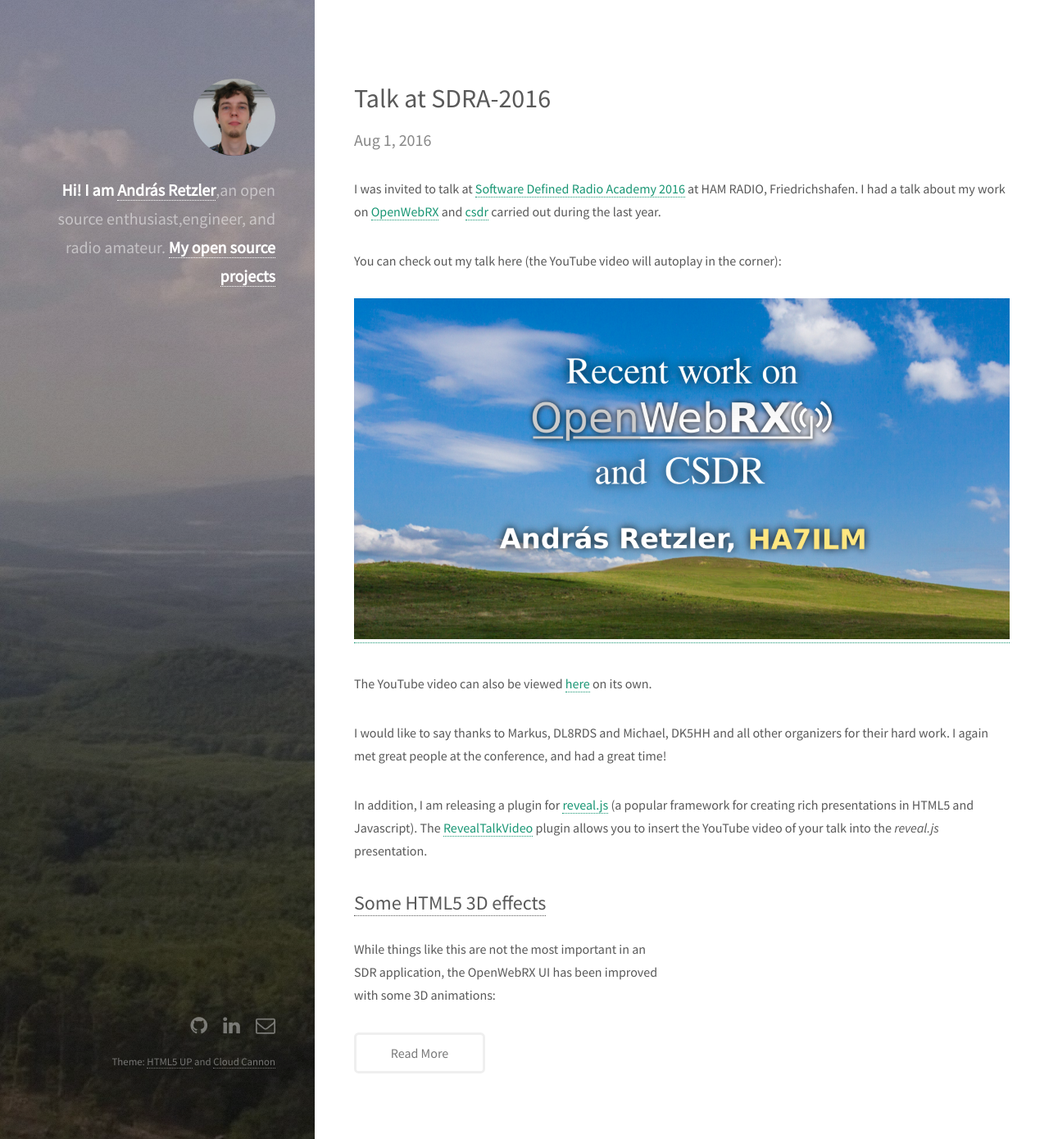
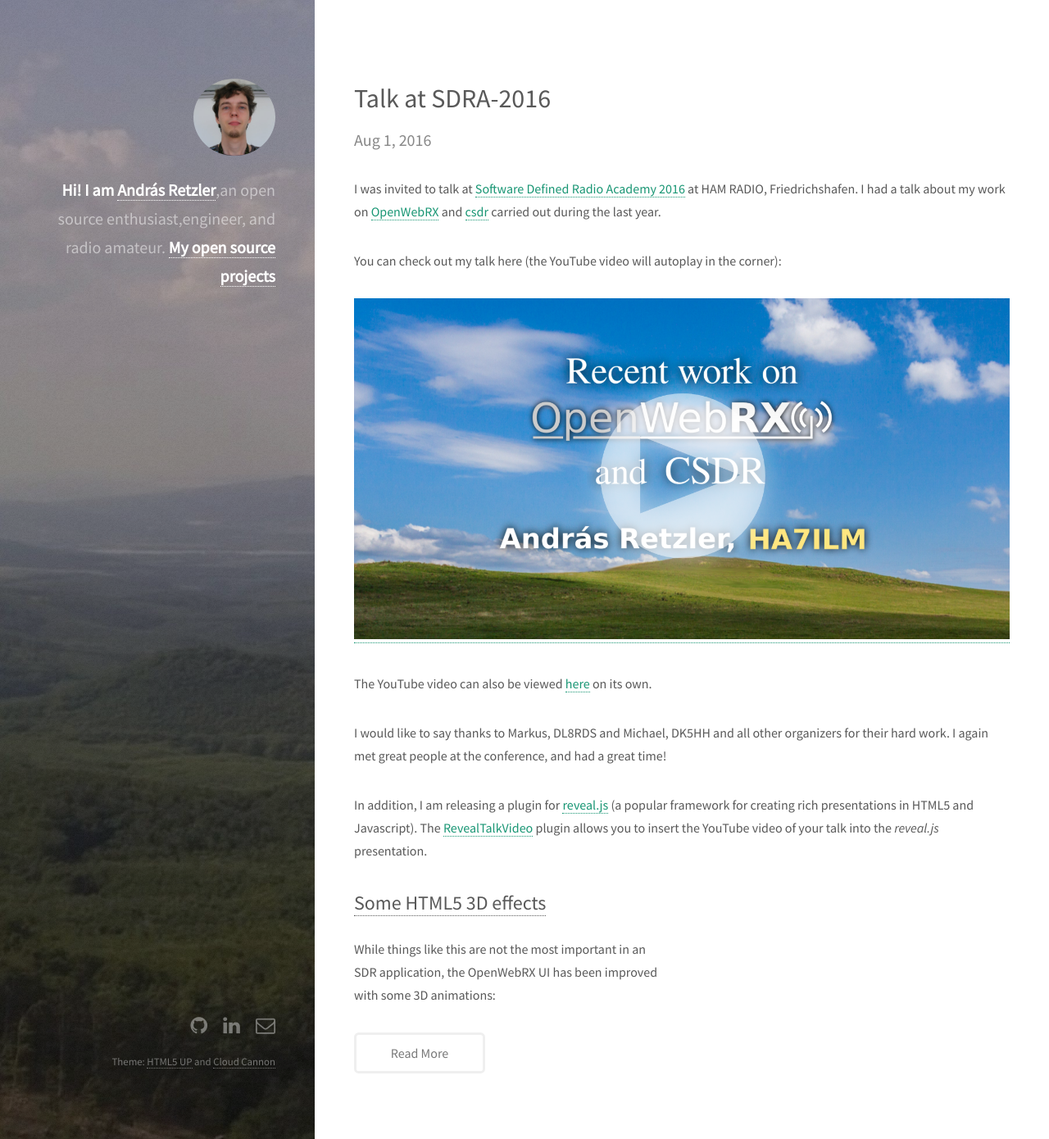
Before and after one commit to ha7ilm/ha7ilm.github.io, a Jekyll site: the page built from _posts/2016-08-01-sdra-2016.md, in a window 1280 px wide and 1390 px high. Shown: the whole window at 82% size. Built offline with Jekyll 4.4.1, drawn with Linux system fonts in a browser that asks for light colours; comment, search, counter and statistics services are not loaded.

Commit message:
Added image with play button

```diff
--- a/_posts/2016-08-01-sdra-2016.md
+++ b/_posts/2016-08-01-sdra-2016.md
@@ -7,7 +7,7 @@
 
 You can check out my talk here (the YouTube video will autoplay in the corner):
 
-<a href="/repos/Friedrichshafen-SDRA-2016-Talk-And-Paper/slides/index.html"><img src="/images/fr2prez-front.png" alt="talking" style="max-width: 100%"/></a>
+<a href="/repos/Friedrichshafen-SDRA-2016-Talk-And-Paper/slides/index.html"><img src="/images/fr2prez-front-play.png" alt="talking" style="max-width: 100%"/></a>
 
 The YouTube video can also be viewed <a href="https://www.youtube.com/watch?v=fgFto-Oj-uw">here</a> on its own.
 
```
Also changed, not shown: images/fr2prez-front-play.png (added).
